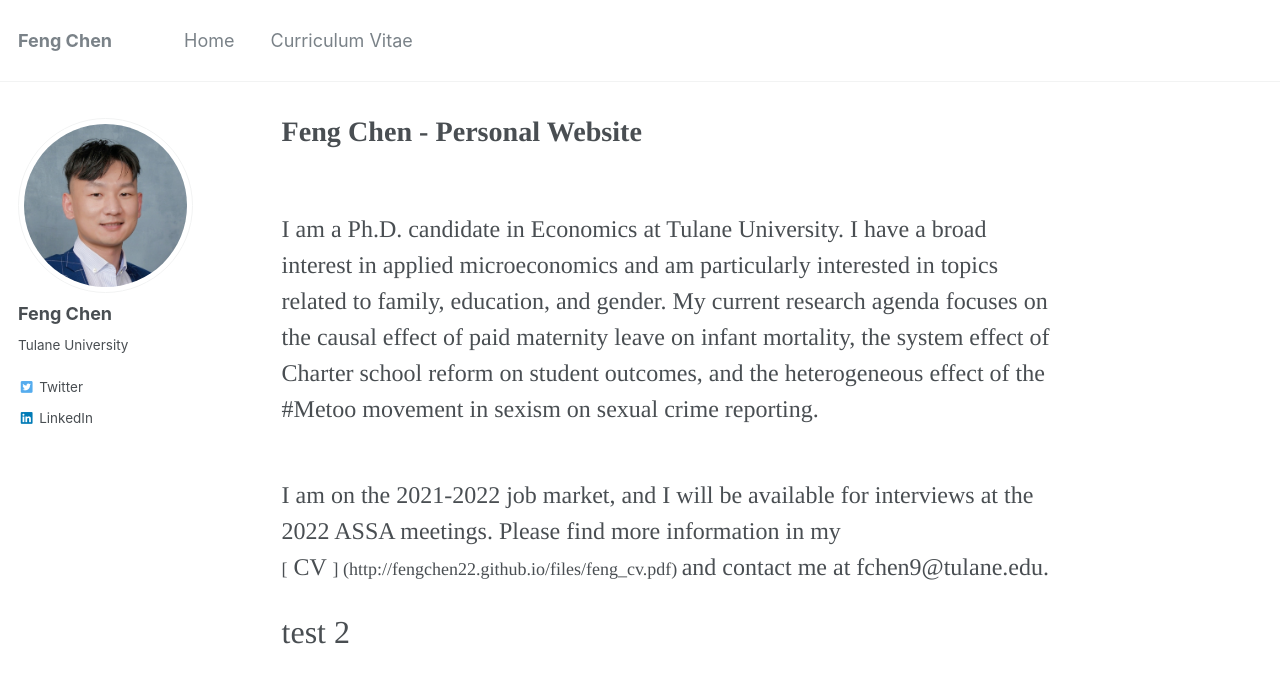
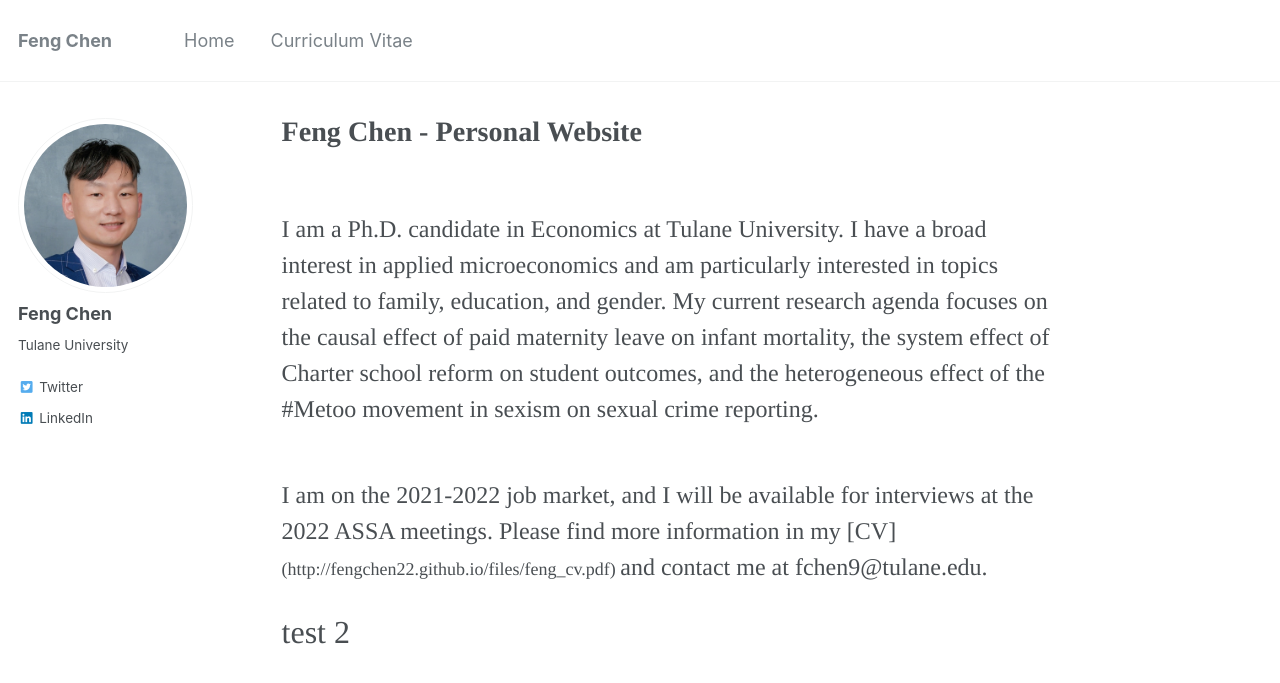
Before and after one commit to fengchen22/fengchen22.github.io, a Jekyll site: the page built from _pages/about.md, in a window 1280 px wide. Shown: the top 683 px of the page. Built offline with Jekyll 4.4.1, drawn with Linux system fonts in a browser that asks for light colours.

Commit message:
Update about.md

```diff
--- a/_pages/about.md
+++ b/_pages/about.md
@@ -14,6 +14,6 @@ redirect_from:
 
 <br />
 
-<font size=5>I am on the 2021-2022 job market, and I will be available for interviews at the 2022 ASSA meetings. Please find more information in my </font> [<font size=5> CV </font>] (http://fengchen22.github.io/files/feng_cv.pdf) <font size=5> and contact me at fchen9@tulane.edu.</font>
+<font size=5>I am on the 2021-2022 job market, and I will be available for interviews at the 2022 ASSA meetings. Please find more information in my [CV] </font> (http://fengchen22.github.io/files/feng_cv.pdf) <font size=5> and contact me at fchen9@tulane.edu.</font>
 
 <font size=6> test 2 </font>
```
